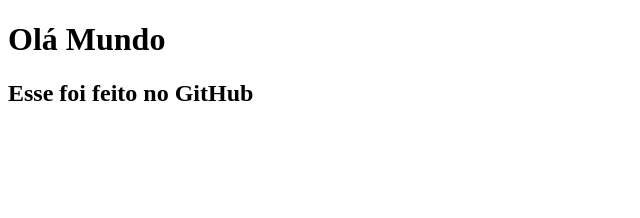
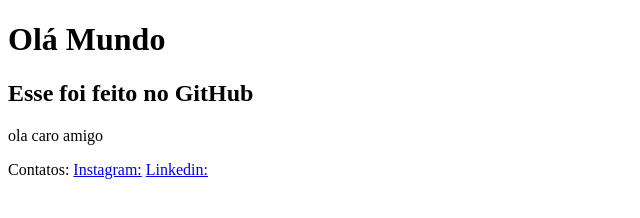
Before and after one commit to LeandroMAfort/OlaMundo, a plain HTML site: page site-exemplo/index.html in a window 1280 px wide. Shown: the whole page, without its empty margins (0-640 px from the left). Drawn offline with Linux system fonts and the light colour scheme.

Commit message:
Add uma Section e um ropadapé
html com apenas um ola mundo

```diff
--- a/site-exemplo/index.html
+++ b/site-exemplo/index.html
@@ -10,5 +10,14 @@
     <h1>Olá Mundo</h1>
     <h2>Esse foi feito no GitHub</h2>
   </header>
+  <section>
+    <p>ola caro amigo</p>
+  </section>
+  <footer>
+    <p>Contatos:
+      <a href="https://www.instagram.com/">Instagram:</a>
+      <a href="https://www.linkedin.com/in/leandromafort/">Linkedin:</a>
+    </p>
+  </footer>
 </body>
 </html>
```
